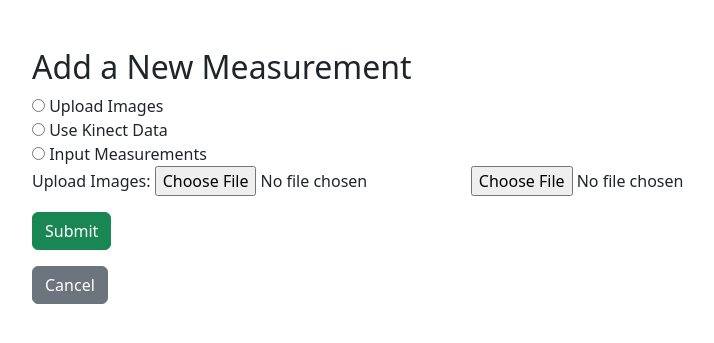
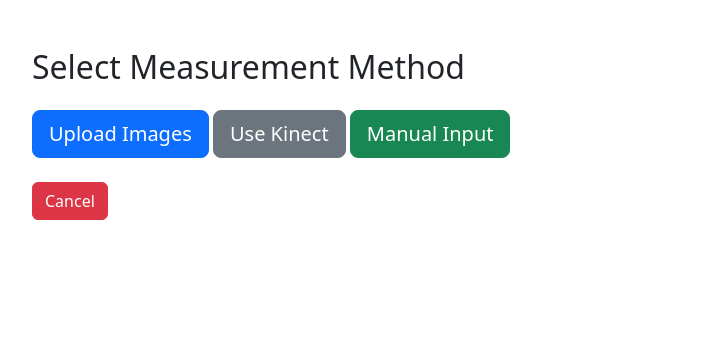
Before and after one commit to dynasteve/fitFusiion, a Django app: page /measurements/new/ in a window 1280 px wide. Shown: the top 343 px of the page, without its empty margins (50-764 px from the left). Run offline with Django 5.2, Linux system fonts and the light colour scheme; a user stored in the database is signed in.

Commit message:
Fixing Manual Measurement Upload

```diff
--- a/core/forms.py
+++ b/core/forms.py
@@ -45,3 +45,13 @@ class UserImage(forms.ModelForm):
         models = UploadImage
         # It includes all the fields of model
         fields = '__all__'
+
+class UploadMeasurementForm(forms.ModelForm):
+    class Meta:
+        model = Measurement
+        fields = ['image1', 'image2']
+
+class ManualMeasurementForm(forms.ModelForm):
+    class Meta:
+        model = Measurement
+        exclude = ['image1', 'image2']  # No images needed
--- a/core/templates/core/new_measurement.html
+++ b/core/templates/core/new_measurement.html
@@ -6,56 +6,16 @@
     <meta name="viewport" content="width=device-width, initial-scale=1.0">
     <title>New Measurement</title>
     <link rel="stylesheet" href="https://cdn.jsdelivr.net/npm/bootstrap@5.3.0/dist/css/bootstrap.min.css">
-    <script>
-        function showMeasurementFields() {
-            var selectedValue = document.querySelector('input[name="measurement_type"]:checked').value;
-            document.getElementById('upload-fields').style.display = selectedValue === 'upload' ? 'block' : 'none';
-            document.getElementById('kinect-fields').style.display = selectedValue === 'kinect' ? 'block' : 'none';
-            document.getElementById('manual-fields').style.display = selectedValue === 'manual' ? 'block' : 'none';
-        }
-    </script>
 </head>
 <body class="container">
-    <h2 class="mt-5">Add a New Measurement</h2>
+    <h2 class="mt-5">Select Measurement Method</h2>
 
-    <form method="POST" action="{% url 'new_measurement' %}" enctype="multipart/form-data">
-        {% csrf_token %}
-        {{ form.measurement_type }}
+    <div class="mt-4">
+        <a href="{% url 'upload_measurement' %}" class="btn btn-primary btn-lg">Upload Images</a>
+        <a href="{% url 'kinect_measurement' %}" class="btn btn-secondary btn-lg">Use Kinect</a>
+        <a href="{% url 'manual_measurement' %}" class="btn btn-success btn-lg">Manual Input</a>
+    </div>
 
-        <div id="upload-fields">
-            <label>Upload Images:</label>
-            <input type="file" name="image1" id="image1" accept="image/*">
-            <input type="file" name="image2" id="image2" accept="image/*">
-        </div>
-
-
-        <div id="kinect-fields" style="display:none;">
-            <button type="button" class="btn btn-primary">Request Kinect Data</button>
-        </div>
-
-        <div id="manual-fields" style="display:none;">
-            <p> <label>Upper Arm Length:</label> {{ form.upper_arm_length }} </p>
-            <p> <label>Lower Arm Length:</label> {{ form.lower_arm_length }} </p>
-            <p> <label>Upper Leg Length:</label> {{ form.upper_leg_length }} </p>
-            <p> <label>Lower Leg Length:</label> {{ form.lower_leg_length }} </p>
-            <p> <label>Arm Girth:</label> {{ form.arm_girth }} </p>
-            <p> <label>Torso Length:</label> {{ form.torso_length }} </p>
-            <p> <label>Shoulder Girth:</label> {{ form.shoulder_girth }} </p>
-            <p> <label>Belly Girth:</label> {{ form.belly_girth }} </p>
-        </div>
-
-        <button type="submit" class="btn btn-success mt-3">Submit</button>
-    </form>
-
-    <a href="{% url 'home' %}" class="btn btn-secondary mt-3">Cancel</a>
-
-    <script>
-        document.addEventListener("DOMContentLoaded", function() {
-            var radioButtons = document.querySelectorAll('input[name="measurement_type"]');
-            radioButtons.forEach(radio => {
-                radio.addEventListener('change', showMeasurementFields);
-            });
-        });
-    </script>
+    <a href="{% url 'home' %}" class="btn btn-danger mt-4">Cancel</a>
 </body>
 </html>
--- a/core/urls.py
+++ b/core/urls.py
@@ -13,7 +13,10 @@ urlpatterns = [
     path('signup/', views.signup_view, name='signup'),
     path('login/', views.login_view, name='login'),
     path('logout/', views.logout_view, name='logout'),
-    path('measurements/new/', views.new_measurement, name='new_measurement'),  # ? This is important!
+    path('measurements/new/', views.new_measurement, name='new_measurement'),
+    path('measurements/upload/', views.upload_measurement, name='upload_measurement'),
+    path('measurements/manual/', views.manual_measurement, name='manual_measurement'),
+    path('measurements/kinect/', views.kinect_measurement, name='kinect_measurement'),
     path("loading_screen/", views.loading_screen, name="loading_screen"),
     path('measurements/delete/<int:measurement_id>/', views.delete_measurement, name='delete_measurement'),
     path('measurements/<int:measurement_id>/', measurement_detail, name='measurement_detail'),
--- a/core/views.py
+++ b/core/views.py
@@ -7,7 +7,7 @@ from django.contrib.auth.forms import AuthenticationForm
 from django.contrib.auth.decorators import login_required
 from .forms import SignupForm
 from .forms import MeasurementForm
-from .forms import ManualMeasurementForm
+from .forms import UploadMeasurementForm, ManualMeasurementForm
 from .models import Measurement
 from django.shortcuts import get_object_or_404
 
@@ -21,6 +21,8 @@ from django.views.decorators.csrf import csrf_exempt
 from django.core.files.storage import default_storage
 from .forms import UserImage
 from .models import UploadImage
+from .forms import UploadMeasurementForm, ManualMeasurementForm
+
 
 
 
@@ -61,24 +63,66 @@ def logout_view(request):
     logout(request)
     return redirect('home')
 
+#@login_required
+#def new_measurement(request):
+#    if request.method == "POST":
+#        form = MeasurementForm(request.POST, request.FILES)  # Include request.FILES
+#
+#        if form.is_valid():
+#            measurement = form.save(commit=False)
+#            measurement.user = request.user  # Assign the user
+#            measurement.image1 = form.cleaned_data["image1"]
+#            measurement.image2 = form.cleaned_data["image2"]
+#            measurement.save()  # Save with images
+#
+#            return redirect("loading_screen")
+#
+#    else:
+#        form = MeasurementForm()
+#
+#    return render(request, "core/new_measurement.html", {"form": form})
+
 @login_required
 def new_measurement(request):
+    return render(request, "core/new_measurement.html")
+
+@login_required
+def upload_measurement(request):
     if request.method == "POST":
-        form = MeasurementForm(request.POST, request.FILES)  # Include request.FILES
-
+        form = MeasurementForm(request.POST, request.FILES)
         if form.is_valid():
             measurement = form.save(commit=False)
             measurement.user = request.user  # Assign the user
-            measurement.image1 = form.cleaned_data["image1"]
-            measurement.image2 = form.cleaned_data["image2"]
-            measurement.save()  # Save with images
-
+            measurement.image1 = request.FILES.get("image1")
+            measurement.image2 = request.FILES.get("image2")
+            measurement.save()
             return redirect("loading_screen")
-
     else:
         form = MeasurementForm()
 
-    return render(request, "core/new_measurement.html", {"form": form})
+    return render(request, "core/upload_measurement.html", {"form": form})
+
+@login_required
+def manual_measurement(request):
+    if request.method == "POST":
+        form = ManualMeasurementForm(request.POST)
+        if form.is_valid():
+            measurement = form.save(commit=False)
+            measurement.user = request.user
+            measurement.save()
+            return redirect("loading_screen")
+    else:
+        form = MeasurementForm()
+
+    return render(request, "core/manual_measurement.html", {"form": form})
+
+@login_required
+def kinect_measurement(request):
+    if request.method == "POST":
+        # Kinect logic here (if needed)
+        return redirect("loading_screen")
+
+    return render(request, "core/kinect_measurement.html")
 
 
 @login_required
```
Also changed, not shown: core/templates/core/kinect_measurement.html (added, +21 -0 lines), core/templates/core/manual_measurement.html (added, +22 -0 lines), core/templates/core/upload_measurement.html (added, +27 -0 lines), db.sqlite3.
